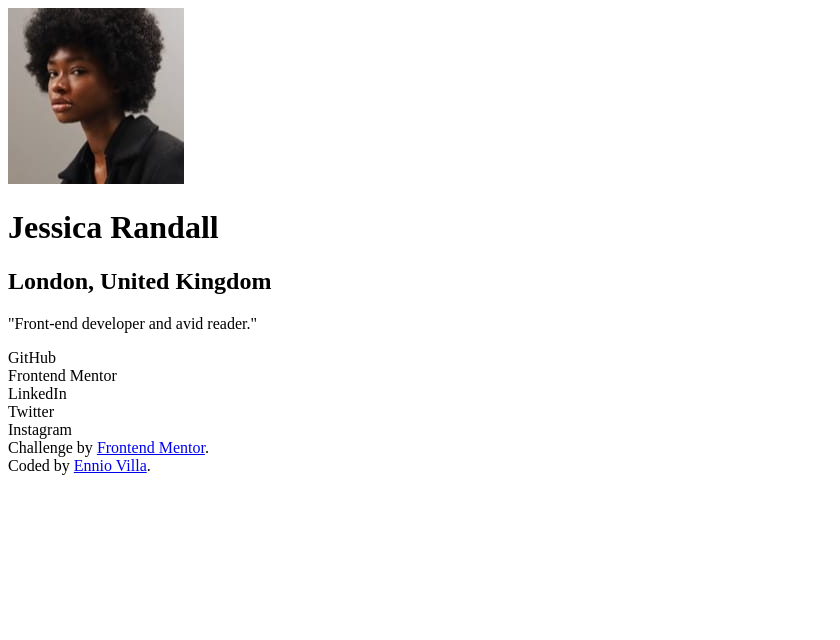
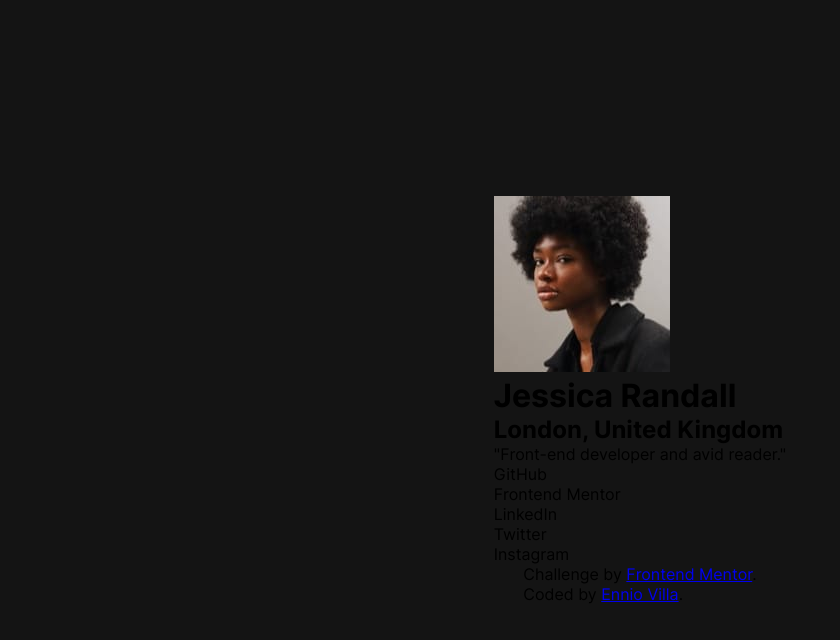
Before and after one commit to enniovilla/social-links-profile, a plain HTML site: page index.html in a window 1280 px wide. Shown: the whole page, without its empty margins (0-840 px from the left). Drawn offline with Linux system fonts and the light colour scheme.

Commit message:
Add body style

```diff
--- /dev/null
+++ b/assets/css/style.css
@@ -0,0 +1,21 @@
+@font-face {
+    font-family: 'Inter';
+    src: url(../fonts/Inter-VariableFont_slnt\,wght.ttf);
+}
+
+* {
+    padding: 0;
+    margin: 0;
+    box-sizing: border-box;
+}
+
+body {
+    background-color: hsl(0, 0%, 8%);
+    padding: 20px;
+    display: flex;
+    flex-direction: column;
+    justify-content: center;
+    align-items: center;
+    min-height: 100vh;
+    font-family: 'Inter', sans-serif;
+}
--- a/index.html
+++ b/index.html
@@ -5,6 +5,7 @@
   <meta charset="UTF-8">
   <meta name="viewport" content="width=device-width, initial-scale=1.0">
   <link rel="icon" type="image/png" sizes="32x32" href="./assets/images/favicon-32x32.png">
+  <link rel="stylesheet" href="./assets/css/style.css">
   <title>Frontend Mentor | Social links profile</title>
 </head>
 
```
